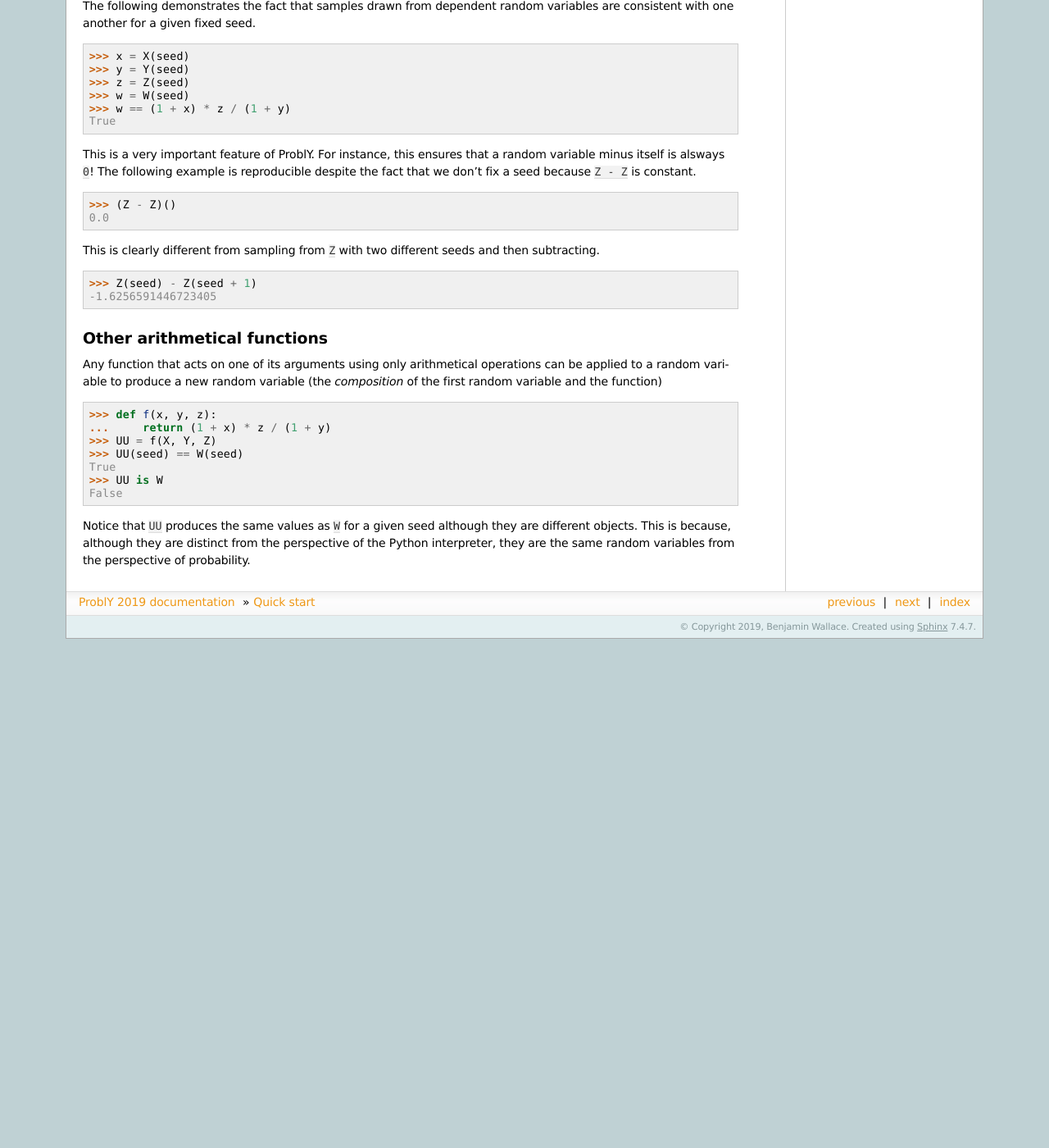
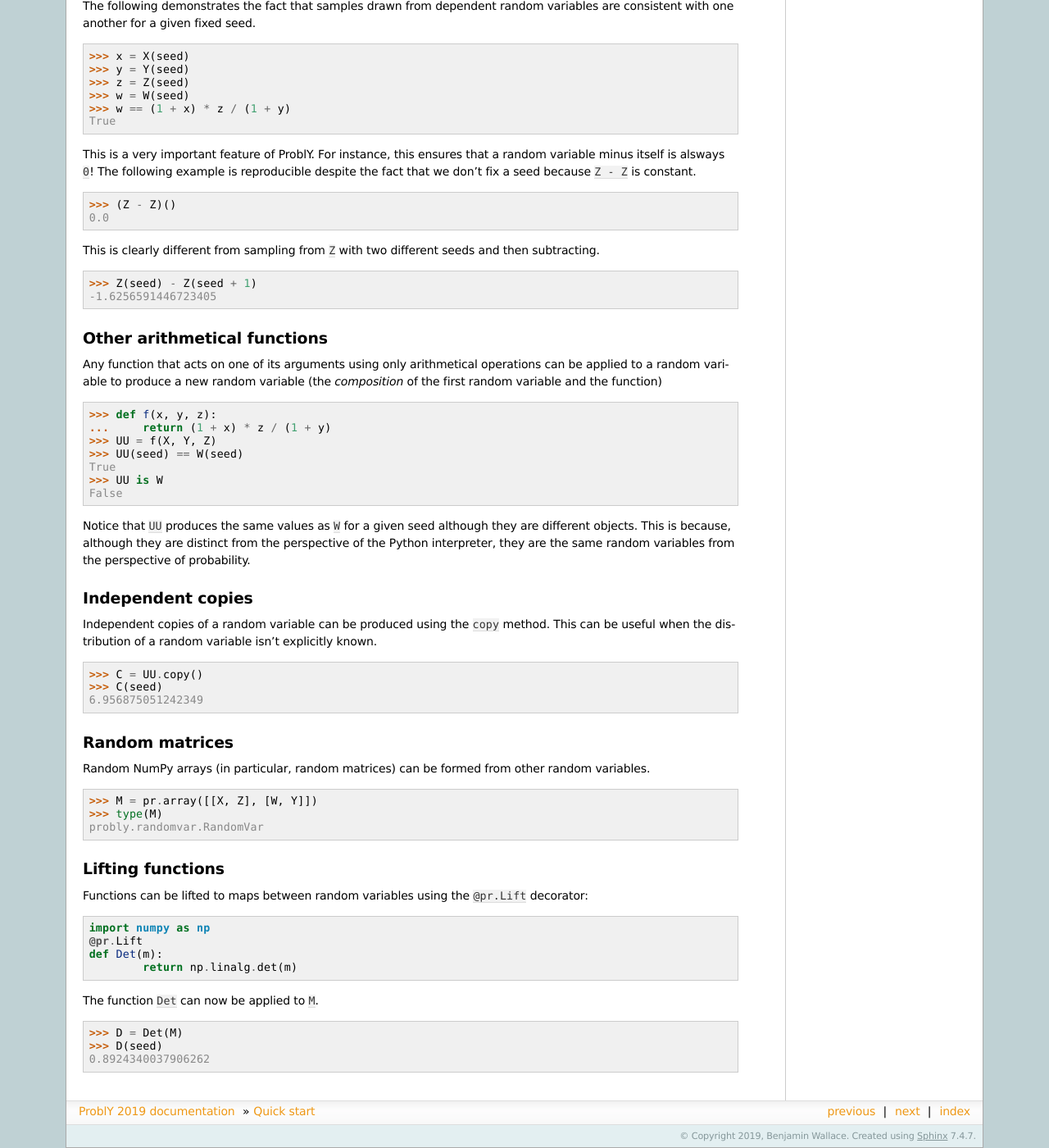
Before and after one commit to bencwallace/Probly, a Sphinx documentation site: the page built from docs/source/quick.rst, in a window 1280 px wide and 1400 px high, scrolled down 1458 px. Shown: the whole window at 82% size. Built offline with Sphinx 7.4.7, drawn with Linux system fonts in a browser that asks for light colours; before the commit the page ends 2237 px from its top, so only the background shows below that; some of the changed text lies outside the part shown.

Commit message:
quick start

```diff
--- a/docs/source/quick.rst
+++ b/docs/source/quick.rst
@@ -122,9 +122,44 @@ True
 >>> UU is W
 False
 
+.. UU._id == 17
+
 Notice that ``UU`` produces the same values as ``W`` for a given seed
 although they are different objects. This is because, although they
 are distinct from the perspective of the Python interpreter, they are
 the same random variables from the perspective of probability.
 
-.. UU._id == 17
+Independent copies
+------------------
+Independent copies of a random variable can be produced using the ``copy``
+method. This can be useful when the distribution of a random variable
+isn't explicitly known.
+
+>>> C = UU.copy()
+>>> C(seed)
+6.956875051242349
+
+Random matrices
+---------------
+Random NumPy arrays (in particular, random matrices) can be formed from
+other random variables.
+
+>>> M = pr.array([[X, Z], [W, Y]])
+>>> type(M)
+probly.randomvar.RandomVar
+
+Lifting functions
+-----------------
+Functions can be lifted to maps between random variables using the
+``@pr.Lift`` decorator::
+
+	import numpy as np
+	@pr.Lift
+	def Det(m):
+		return np.linalg.det(m)
+
+The function ``Det`` can now be applied to ``M``.
+
+>>> D = Det(M)
+>>> D(seed)
+0.8924340037906262
```
Also changed, not shown: 1 other file.
